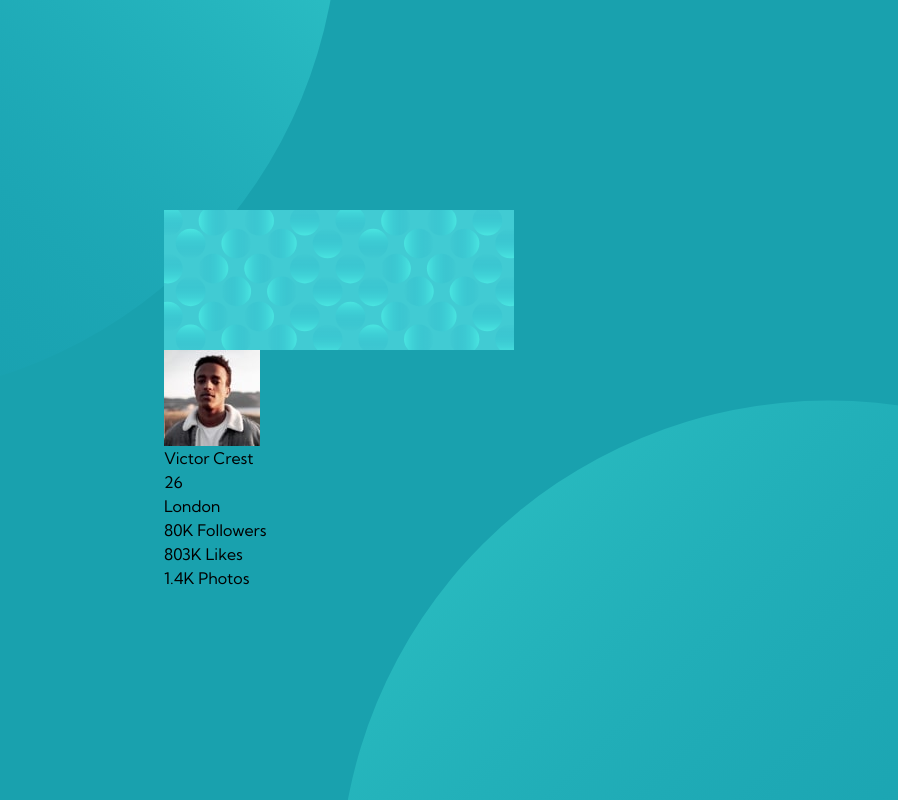
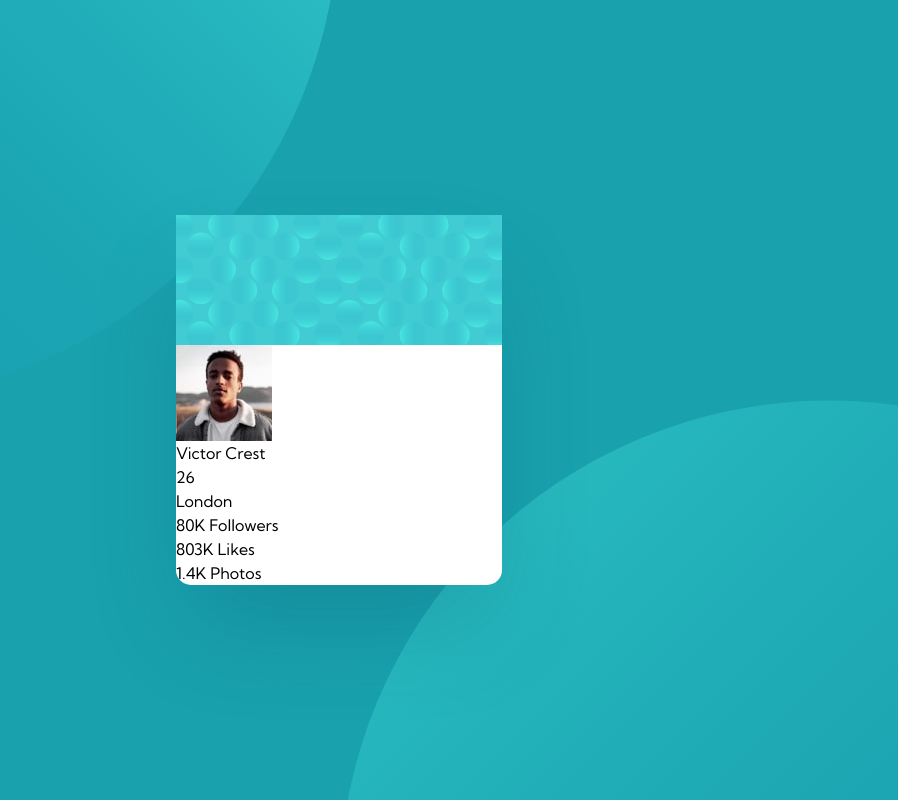
Before and after one commit to rfnozn/profile-card-component, a plain HTML site: page index.html in a window 1280 px wide. Shown: the whole page, without its empty margins (301-1199 px from the left). Drawn offline with Linux system fonts and the light colour scheme.

Commit message:
Add profile card container styles

```diff
--- a/style.css
+++ b/style.css
@@ -94,3 +94,10 @@ h1, h2, h3, h4, h5, h6 {
 #root, #__next {
   isolation: isolate;
 }
+
+.profile-card__container {
+  max-width: 326px;
+  background-color: var(--clr-white);
+  border-radius: 15px;
+  box-shadow: 0 50px 100px -20px hsla(197, 84%, 20%, 0.25);
+}
```
